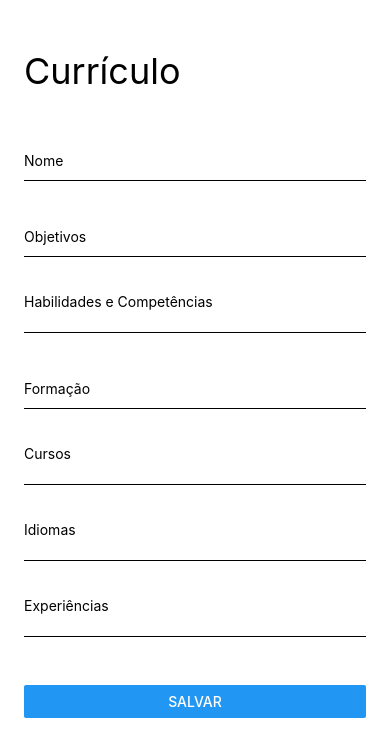
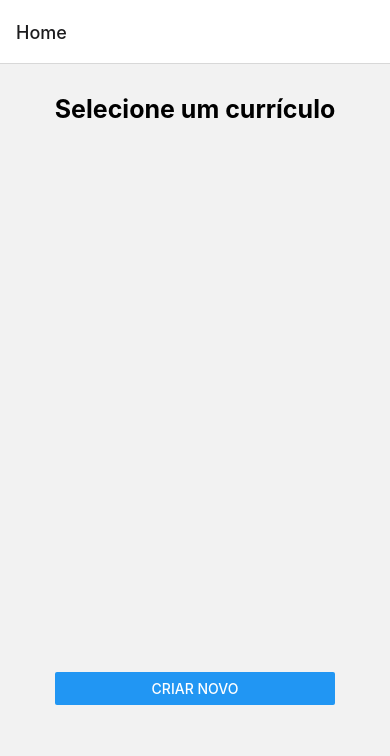
Before and after one commit to OliverJack0/Apps, a React Native app: screen /TelaHome in a window 390 px wide. Shown: the top 756 px of the page. Built offline with nearby package versions, Linux system fonts and the light colour scheme.

Commit message:
Adição de tela home e ajuste na criação de pdf

```diff
--- a/App.js
+++ b/App.js
@@ -1,15 +1,35 @@
-import { StatusBar } from 'expo-status-bar';
-import { Keyboard, ScrollView, StyleSheet, Text, View } from 'react-native';
-import Key from './SRC/components/KeyBord'
-import Scroll from './SRC/components/ScrollView'
+import {StyleSheet, View } from 'react-native';
+import Key from './SRC/components/KeyBord';
+import Home from './Home'
+import { NavigationContainer } from '@react-navigation/native';
+import { createNativeStackNavigator } from '@react-navigation/native-stack';
+
+function TelaCurriculo({navigation}){
+  return(
+        <View>
+          <Key navigation={navigation}/>
+        </View>
+  );
+}
+
+function TelaHome({navigation}){
+  return(
+    <View style={styles.container}>
+      <Home navigation={navigation}/>
+    </View>
+  );
+}
+
+const Stack = createNativeStackNavigator();
+
 export default function App() {
   return (
-    <ScrollView>
-      <View>
-        <Key />
-      </View>
-    </ScrollView>
-
+    <NavigationContainer>
+      <Stack.Navigator>
+        <Stack.Screen name='TelaHome' component={TelaHome} options={{ title: 'Home' }}/>
+        <Stack.Screen name='TelaCurriculo' component={TelaCurriculo} options={{ title: 'Criação de Currículo' }}/>
+      </Stack.Navigator>
+    </NavigationContainer>
   );
 
 }
@@ -17,8 +37,6 @@ export default function App() {
 const styles = StyleSheet.create({
   container: {
     flex: 1,
-    backgroundColor: '#fff',
-    alignItems: 'center',
-    justifyContent: 'center',
+    alignItems: 'center'
   },
 });
--- /dev/null
+++ b/Home.js
@@ -0,0 +1,34 @@
+import {View, Text, StyleSheet, Button} from 'react-native';
+
+
+
+export default function TelaHome(props){
+
+    return(
+        <View>
+            <View style={styles.curriculos}>
+                <Text style={styles.header}>Selecione um currículo</Text>
+            </View>
+            <View>
+                <Button title='Criar Novo' onPress={() => props.navigation.navigate('TelaCurriculo')}/>
+            </View>
+        </View>
+    );
+}
+
+const styles = StyleSheet.create({
+    container: {
+      flex: 1,
+      alignItems: 'center',
+      justifyContent: 'center',
+    },
+    header: {
+        fontSize: 25,
+        marginBottom: 48,
+        marginTop: 30,
+        fontWeight: 'bold'
+    },
+    curriculos: {
+        marginBottom: 500
+    }
+  });
--- a/SRC/components/KeyBord.js
+++ b/SRC/components/KeyBord.js
@@ -9,26 +9,27 @@ import {
   TouchableWithoutFeedback,
   Button,
   Keyboard,
+  ScrollView,
 } from 'react-native';
 
 import { printToFileAsync } from 'expo-print';
 import { shareAsync } from 'expo-sharing';
 
 const KeyboardAvoidingComponent = () => {
-  const[nome, setNome] = useState("");
-  const[objetivo, setObjetivo] = useState("");
-  const[habilidades, setHabilidades] = useState("");
-  const[formacao, setFormacao] = useState("");
-  const[cursos, setCursos] = useState("");
-  const[idiomas, setIdiomas] = useState("");
-  const[experiencia, setExperiencia] = useState("");
+  const [nome, setNome] = useState("");
+  const [objetivo, setObjetivo] = useState("");
+  const [habilidades, setHabilidades] = useState("");
+  const [formacao, setFormacao] = useState("");
+  const [cursos, setCursos] = useState("");
+  const [idiomas, setIdiomas] = useState("");
+  const [experiencia, setExperiencia] = useState("");
 
-  function contarLinhas(texto){
+  function contarLinhas(texto) {
     let linhas = texto.split(/\r\n|\r|\n/)
     return linhas.length
   }
 
-  function Linhas(texto, indice){
+  function Linhas(texto, indice) {
     let linhas = texto.split(/\r\n|\r|\n/)
     return linhas[indice]
   }
@@ -42,13 +43,13 @@ const KeyboardAvoidingComponent = () => {
       body {
           font-family: Arial, sans-serif;
           text-align: center;
-              margin: 0;
-              padding: 0;
+          padding-top: 25%;
+          padding-bottom: 20%;
       }
 
       .container {
           width: 80%;
-              margin: 0 auto;
+          margin: auto;
           text-align: left;
           background-color: #f2f2f2;
           padding: 20px;
@@ -67,12 +68,16 @@ const KeyboardAvoidingComponent = () => {
           list-style: none;
           padding-left: 0;
       }
+      #nome{
+        text-align: center;
+      }
+
       </style>
-
       <title>Currículo</title>
       </head>
-  <body class="container">
-      <h1 fontface="Arial" align="center">${nome}</h1>
+      <body>
+          <div class="container">
+              <h1 id="nome">${nome}</h1>
               <hr>
               <h2>Objetivo:</h2>
               <p>${objetivo}
@@ -84,8 +89,9 @@ const KeyboardAvoidingComponent = () => {
               <h2>Habilidades e Competências:</h2>
               <ul>
                   <li>${Linhas(habilidades, 0)}</li>
-          `+`
-          ${contarLinhas(habilidades) > 1 ? '<li>' + Linhas(habilidades, 1) + '</li>' + '<li>' + Linhas(habilidades, 2) + '</li>' + '<li>' + Linhas(habilidades, 3) + '</li>' + '<li>' + Linhas(habilidades, 4) + '</li>' + '<li>' + Linhas(habilidades, 5) + '</li>': ""}
+                  `+ `
+                  ${contarLinhas(habilidades) > 1 ?
+                  '<li>' + Linhas(habilidades, 1) + '</li>' + '<li>' + Linhas(habilidades, 2) + '</li>' + '<li>' + Linhas(habilidades, 3) + '</li>' + '<li>' + Linhas(habilidades, 4) + '</li>' + '<li>' + Linhas(habilidades, 5) + '</li>' : ""}
               </ul>
               <hr>
               `
@@ -102,8 +108,10 @@ const KeyboardAvoidingComponent = () => {
               <h2>Cursos:</h2>
               <ul>
                   <li>${cursos}</li>
-          `+`
-          ${contarLinhas(cursos) > 1 ? '<li>' + Linhas(cursos, 1) + '</li>' + '<li>' + Linhas(cursos, 2) + '</li>' + '<li>' + Linhas(cursos, 3) + '</li>' + '<li>' + Linhas(cursos, 4) + '</li>' + '<li>' + Linhas(cursos, 5) + '</li>': ""}
+                  `+ `
+                  ${contarLinhas(cursos) > 1 ?
+                  '<li>' + Linhas(cursos, 1) + '</li>' + '<li>' + Linhas(cursos, 2) + '</li>' + '<li>' + Linhas(cursos, 3) + '</li>' + '<li>' + Linhas(cursos, 4) + '</li>' + '<li>' + Linhas(cursos, 5) + '</li>' :
+                  ""}
               </ul>
               <hr>
               `
@@ -112,8 +120,9 @@ const KeyboardAvoidingComponent = () => {
               <h2>Idiomas:</h2>
               <ul>
                   <li>${idiomas}</li>
-          `+`
-          ${contarLinhas(idiomas) > 1 ? '<li>' + Linhas(idiomas, 1) + '</li>' + '<li>' + Linhas(idiomas, 2) + '</li>' + '<li>' + Linhas(idiomas, 3) + '</li>' + '<li>' + Linhas(idiomas, 4) + '</li>' + '<li>' + Linhas(idiomas, 5) + '</li>': ""}
+                  `+ `
+                  ${contarLinhas(idiomas) > 1 ?
+                  '<li>' + Linhas(idiomas, 1) + '</li>' + '<li>' + Linhas(idiomas, 2) + '</li>' + '<li>' + Linhas(idiomas, 3) + '</li>' + '<li>' + Linhas(idiomas, 4) + '</li>' + '<li>' + Linhas(idiomas, 5) + '</li>' : ""}
               </ul>
               <hr>
               `
@@ -122,11 +131,13 @@ const KeyboardAvoidingComponent = () => {
               <h2>Experiências:</h2>
               <ul>
                   <li>${experiencia}</li>
-          `+`
-          ${contarLinhas(experiencia) > 1 ? '<li>' + Linhas(experiencia, 1) + '</li>' + '<li>' + Linhas(experiencia, 2) + '</li>' + '<li>' + Linhas(experiencia, 3) + '</li>' + '<li>' + Linhas(experiencia, 4) + '</li>' + '<li>' + Linhas(experiencia, 5) + '</li>': ""}
+                  `+ `
+                  ${contarLinhas(experiencia) > 1 ?
+                  '<li>' + Linhas(experiencia, 1) + '</li>' + '<li>' + Linhas(experiencia, 2) + '</li>' + '<li>' + Linhas(experiencia, 3) + '</li>' + '<li>' + Linhas(experiencia, 4) + '</li>' + '<li>' + Linhas(experiencia, 5) + '</li>' : ""}
               </ul>
+              </div>
               </body>
-  </html> `;
+  </html>`;
 
   //const fs = require(fs);
 
@@ -139,23 +150,25 @@ const KeyboardAvoidingComponent = () => {
   }
 
   return (
+    <ScrollView>
       <KeyboardAvoidingView style={styles.container}>
         <TouchableWithoutFeedback onPress={Keyboard.dismiss}>
           <View style={styles.inner}>
-          <Text style={styles.header}>Currículo</Text>
+            <Text style={styles.header}>Insira seus dados:</Text>
             <TextInput placeholder="Nome" style={styles.textInput} keyboardType='default' value={nome} onChangeText={setNome} />
             <TextInput placeholder="Objetivos" style={styles.textInput} keyboardType='default' value={objetivo} onChangeText={setObjetivo} />
-          <TextInput placeholder="Habilidades e Competências" style={styles.textInput} keyboardType='default' value={habilidades} onChangeText={setHabilidades} multiline/>
-          <TextInput placeholder="Formação" style={styles.textInput}keyboardType='default' value={formacao} onChangeText={setFormacao}/>
-          <TextInput placeholder="Cursos" style={styles.textInput} keyboardType='default' value={cursos} onChangeText={setCursos} multiline/>
-          <TextInput placeholder="Idiomas" style={styles.textInput} keyboardType='default' value={idiomas} onChangeText={setIdiomas} multiline/>
-          <TextInput placeholder="Experiências" style={styles.textInput} keyboardType='default' value={experiencia} onChangeText={setExperiencia} multiline/>
+            <TextInput placeholder="Habilidades e Competências" style={styles.textInput} keyboardType='default' value={habilidades} onChangeText={setHabilidades} multiline />
+            <TextInput placeholder="Formação" style={styles.textInput} keyboardType='default' value={formacao} onChangeText={setFormacao} />
+            <TextInput placeholder="Cursos" style={styles.textInput} keyboardType='default' value={cursos} onChangeText={setCursos} multiline />
+            <TextInput placeholder="Idiomas" style={styles.textInput} keyboardType='default' value={idiomas} onChangeText={setIdiomas} multiline />
+            <TextInput placeholder="Experiências" style={styles.textInput} keyboardType='default' value={experiencia} onChangeText={setExperiencia} multiline />
             <View style={styles.btnContainer}>
               <Button title="Salvar" onPress={generatePdf} />
             </View>
           </View>
         </TouchableWithoutFeedback>
       </KeyboardAvoidingView>
+    </ScrollView>
   );
 };
 
@@ -182,7 +195,6 @@ const styles = StyleSheet.create({
     marginBottom: 36,
   },
   btnContainer: {
-    backgroundColor: 'white',
     marginTop: 12,
   },
 });
```
Also changed, not shown: package.json (+7 -3 lines), 1 other file (tests, documents, lock files or other folders). Lines whose indentation alone changed are shown as unchanged.
